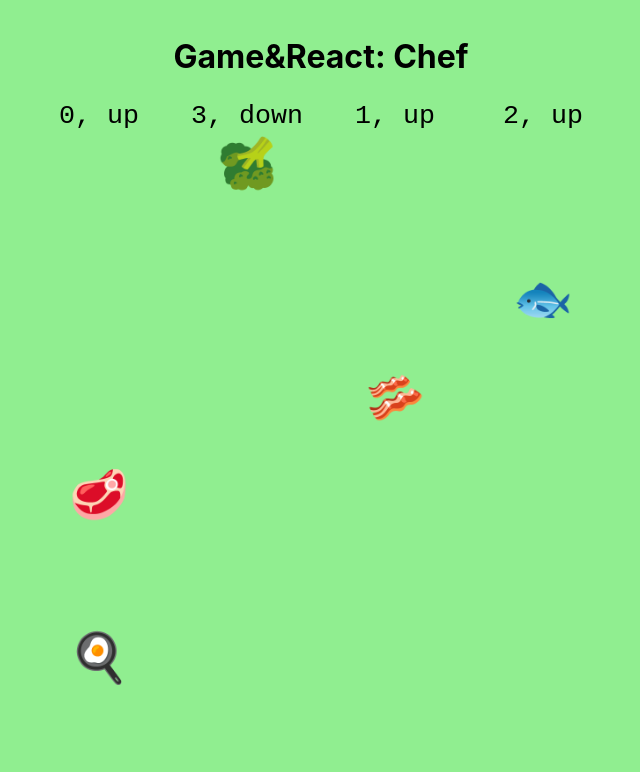
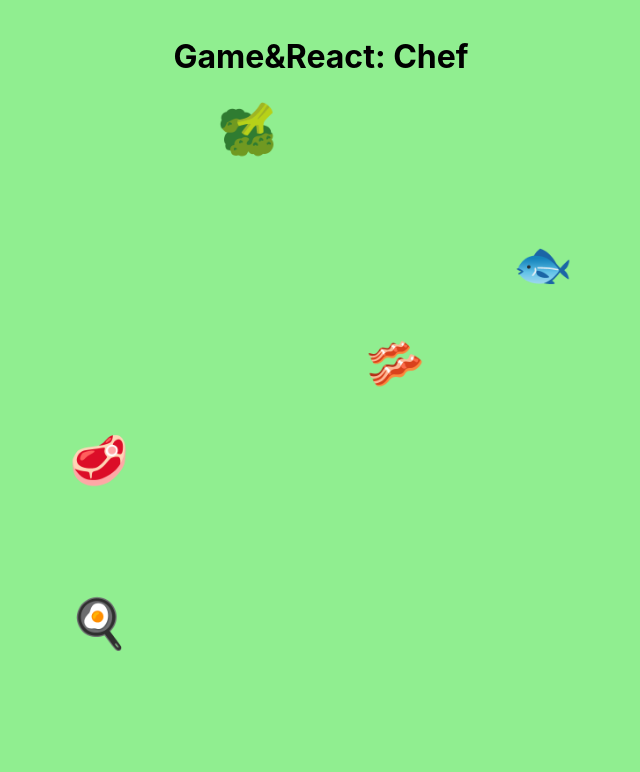
Before and after one commit to apfelsinecode/game-and-react, a React (Create React App) app in the folder game-and-react/: page / in a window 1280 px wide. Shown: the top 772 px of the page, without its empty margins (319-959 px from the left). Built offline with nearby package versions, Linux system fonts and the light colour scheme.

Commit message:
no debug bar

```diff
--- a/game-and-react/src/Chef.tsx
+++ b/game-and-react/src/Chef.tsx
@@ -260,12 +260,12 @@ function Chef(/*props: ChefProps*/) {
 
             <table className="GameTable">
                 <tbody>
-                    <tr className={"DebugRow"}>
+                    {/*<tr className={"DebugRow"}>
                         <td>{foodPos0}, {foodDir0}</td>
                         <td>{foodPos1}, {foodDir1}</td>
                         <td>{foodPos2}, {foodDir2}</td>
                         <td>{foodPos3}, {foodDir3}</td>
-                    </tr>
+    </tr>*/}
                     {Array.from(Array(height).keys()).map(y => (
                         <tr key={y} className="Air">
                             {/* {food.map((elem, x) => (
```
